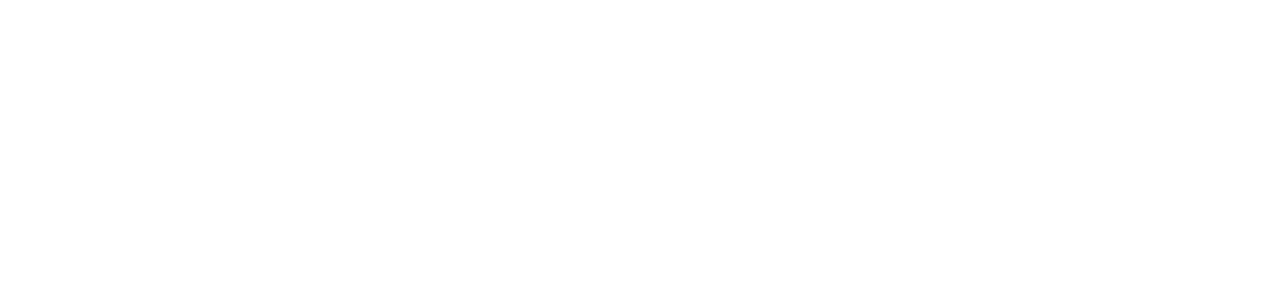
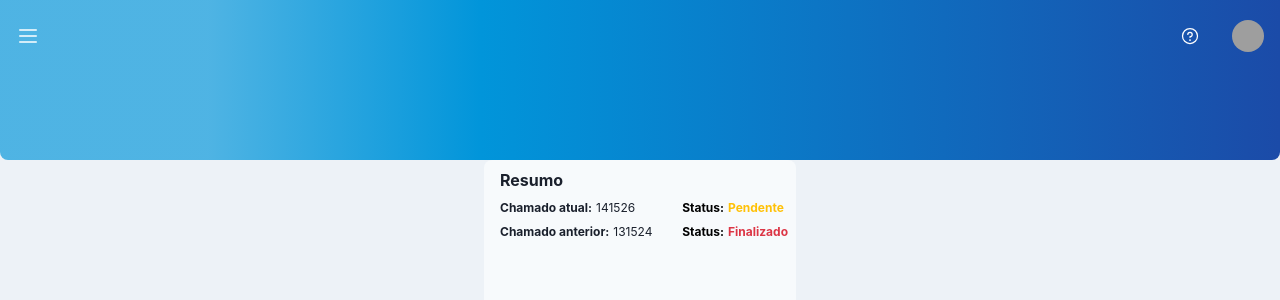
Before and after one commit to CharlieBellow/GLPI-react-components, a React (Create React App) app: page /HomeMobile in a window 1280 px wide. Before the commit this address had no page. Shown: the top 300 px of the page. Built offline with nearby package versions, Linux system fonts and the light colour scheme; grey boxes are pictures that could not be loaded; the HTML template or start-up script is replaced by a standard one.

Commit message:
create component cardHome and options menu

```diff
--- a/package.json
+++ b/package.json
@@ -29,7 +29,7 @@
     "react-dom": "^18.2.0",
     "react-icons": "^4.4.0",
     "react-router-dom": "^6.4.1",
-    "react-scripts": "5.0.1",
+    "react-scripts": "^5.0.1",
     "react-table": "^7.8.0",
     "typescript": "^4.8.3",
     "web-vitals": "^2.1.4"
--- a/src/App.tsx
+++ b/src/App.tsx
@@ -10,6 +10,7 @@
 import SignUp from './Pages/SignUp'
 import FormNewUser from "./Pages/FormNewUser";
 import FormAddUser from "./Pages/FormAddUser";
+import HomeMobile from "./Pages/HomeMobile";
 
 import { ChakraProvider } from "@chakra-ui/react";
 
@@ -29,6 +30,7 @@
 						<Route path="/FormNewUser" element={<FormNewUser />} />
 						<Route path="/FormAddUser" element={<FormAddUser />} />
 						<Route path="/Teste" element={<Teste />} />
+						<Route path="/HomeMobile" element={<HomeMobile />} />
 					</Routes>
 				</Router>
 			</ChakraProvider>
--- /dev/null
+++ b/src/Pages/HomeMobile/index.tsx
@@ -0,0 +1,29 @@
+import {List, Question,} from "phosphor-react";
+import React from "react";
+import CardHomeMobile from "../../components/CardHomeMobile";
+
+
+function HomeMobile(){
+    return(
+       <div className="bg-white-strong-ice h-screen flex flex-col items-center">
+       <div className="h-40 bg-gradient w-full rounded-b-lg rounded-bl-lg text-white-100">
+            <div className="flex justify-between mx-4 pt-5 items-center">
+                <List size={24} />
+                <div className="flex gap-6 items-center">
+                    <Question size={20} className="mr-2" />
+                    <div className="flex-1 flex">
+                    <img
+                        src="https://www.github.com/charliebellow.png"
+                        alt="favicon"
+                        className=" w-8 h-8 rounded-full  top-0"
+                    />
+                    </div>
+                </div>
+            </div>
+       </div>
+       <CardHomeMobile />
+       </div>
+    )
+}
+
+export default HomeMobile;
--- /dev/null
+++ b/src/components/CardHomeMobile.tsx
@@ -0,0 +1,38 @@
+function CardHomeMobile(){
+    return(
+        <>
+        <div className="bg-white-ice h-[9.75rem] w-[19.5rem] pt-2 pr-2 pb-3 pl-4 rounded-lg">
+            <h4 className="text-base font-bold">Resumo</h4>
+            <div className="flex justify-between">
+                <div className="flex flex-col">
+                    <p className="flex font text-xs gap-1 my-2">
+                        <h5 className="font-bold">Chamado atual:</h5>
+                        141526
+                    </p>
+
+                    <p className="flex font text-xs gap-1">
+                        <h5 className="font-bold">Chamado anterior:</h5>
+                        131524
+                    </p>
+
+
+                </div>
+
+                <div className="flex flex-col">
+                    <p className="flex font-bold text-xs gap-1 text-[#FFC107] my-2">
+                        <h5 className="text-black">Status:</h5>
+                        Pendente
+                    </p>
+
+                    <p className="flex font-bold text-xs gap-1 text-[#DC3545]">
+                        <h5 className="text-black">Status:</h5>
+                        Finalizado
+                    </p>
+                </div>
+            </div>
+        </div>
+        </>
+    )
+}
+
+export default CardHomeMobile;
--- a/tsconfig.json
+++ b/tsconfig.json
@@ -18,7 +18,7 @@
     "resolveJsonModule": true,
     "isolatedModules": true,
     "noEmit": true,
-    "jsx": "react-jsx"
+    "jsx": "preserve"
   },
   "include": [
     "src"
```
Also changed, not shown: 1 other file (tests, documents, lock files or other folders).
